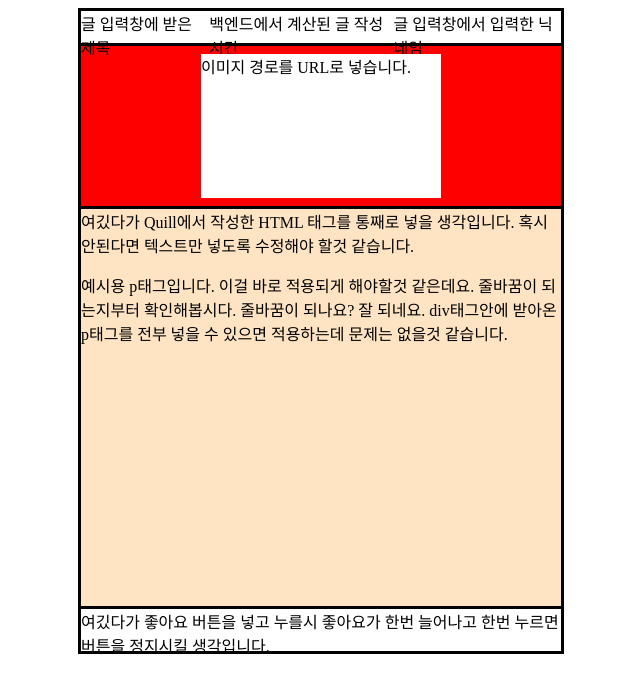
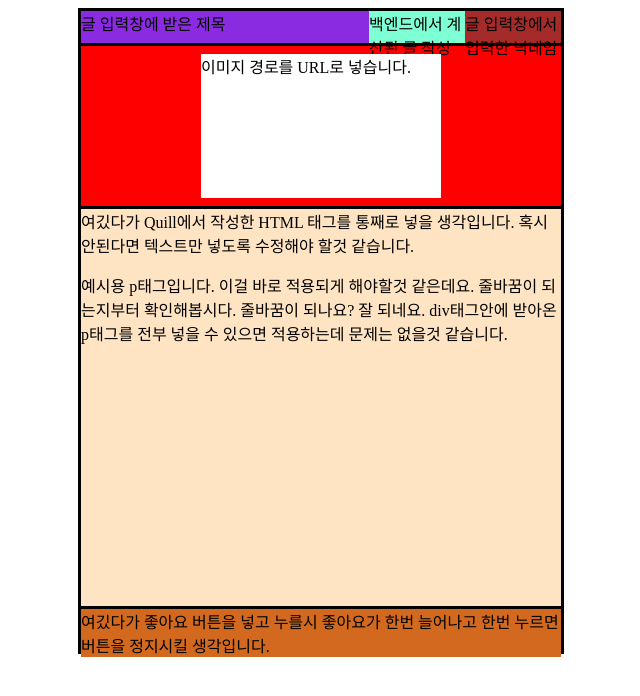
Before and after one commit to jjs0211/EliceWebProject2, a React (Create React App) app in the folder front/: page /blogArticle in a window 1280 px wide. Shown: the top 696 px of the page, without its empty margins (319-959 px from the left). Built offline with nearby package versions, Linux system fonts and the light colour scheme; no server answers; the HTML template or start-up script is replaced by a standard one.

Commit message:
작성된 글이 보여지는 가안 BlogArticle.js

```diff
--- a/front/src/components/blog/BlogArticle.js
+++ b/front/src/components/blog/BlogArticle.js
@@ -5,14 +5,76 @@ import '../../css/blog/BlogArticle.css'
 
 function BlogArticle() {
 
+//   articleRouter.post("/article/create", loginRequired, async function(req, res, next){
+//     try {
+//         if (is.emptyObject(req.body)) {
+//           throw new Error(
+//             "headers의 Content-Type을 application/json으로 설정해주세요"
+//           );
+//         }
+//     const {title, content, nickName, filePath} = req.body;
+
+//     const newArticle = await ArticleService.addArticle({
+//         nickName,
+//         title,
+//         content,
+//         filePath,
+//     });
+//     if (newArticle.errorMessage) {
+//         throw new Error(newArticle.errorMessage);
+//     }
+//       res.status(201).json(newArticle);
+//     } catch (error) {
+//       next(error);
+//     }
+//   });
+
+
+// articleRouter.post("/article/uploadFile",
+//   upload.single('image'), async function(req, res, next){
+//   try{
+
+//     const fileData = req.file;
+
+//     if (fileData === undefined){
+//       return res.status(202).json({
+//         error: false,
+//       });
+//     } else{
+//       res.status(200).send(fileData);
+//     }
+//   } catch (error) {
+//     next(error);
+//   }
+// });
+
+// articleRouter.put("/article/saveFile",
+//   async function(req, res, next) {
+//   try{
+
+//   const { articleId, filePath } = req.body;
+
+//   const newArticleFile = await ArticleService.addFileInfo({ articleId, filePath });
+//   console.log(newArticleFile)
+//   if (newArticleFile){
+//     throw new Error(newArticleFile.errorMessage);
+//   }
+//   res.status(200).json(newArticleFile);
+// } catch (error){
+//   next(error);
+// }
+// });
+
+
+
   return (
 
     <div className="articleWrapper">
       <div className="articleContainer">
         <div className="aritcleTitleBox">
-          <div className="title">글 입력창에 받은 제목</div>
-          <div className="date">백엔드에서 계산된 글 작성 시간</div>
-          <div className="author">글 입력창에서 입력한 닉네임</div>
+          <div className="articleTitle">글 입력창에 받은 제목</div>
+          <div className="articleDate">백엔드에서 계산된 글 작성 시간</div>
+          <div className="articleAuthor">글 입력창에서 입력한 닉네임</div>
         </div>
         <div className="articleImageBox">
         <div className="articleImage">이미지 경로를 URL로 넣습니다.</div>
@@ -24,7 +86,7 @@ function BlogArticle() {
             잘 되네요. div태그안에 받아온 p태그를 전부 넣을 수 있으면 적용하는데 문제는 없을것 같습니다.
           </p>
         </div>
-        <div className="recommand">
+        <div className="articleRecommand">
           여깄다가 좋아요 버튼을 넣고 누를시 좋아요가 한번 늘어나고
           한번 누르면 버튼을 정지시킬 생각입니다.
         </div>
```
